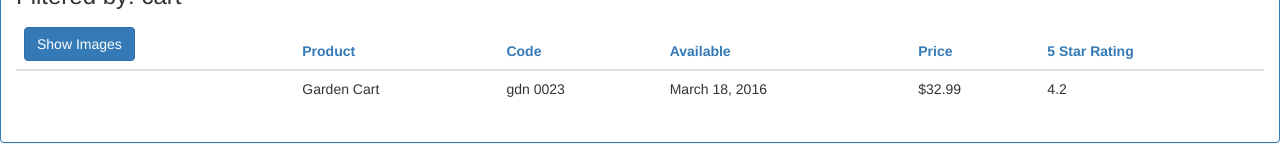
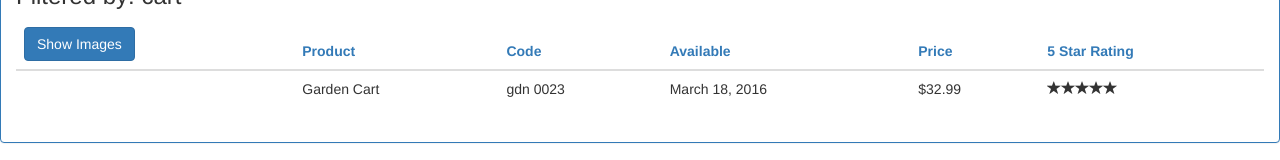
Before and after one commit to rukshandangalla/Angular-Base, an Angular app: page / in a window 1280 px wide. Shown: the part 204-364 px from the top of the page. Built offline with nearby package versions, Linux system fonts and the light colour scheme.

Commit message:
nested component data pass and retrieve

```diff
--- a/src/app/app.module.ts
+++ b/src/app/app.module.ts
@@ -4,12 +4,14 @@
 import { AppComponent } from './app.component';
 import { ProductListComponent } from './products/product-list.component';
 import { ConvertToSpacePipe } from './shared/convert-to-spaces.pipe';
+import { StarComponent } from './shared/star.component';
 
 @NgModule({
   declarations: [
     AppComponent,
     ProductListComponent,
-    ConvertToSpacePipe
+    ConvertToSpacePipe,
+    StarComponent
   ],
   imports: [
     BrowserModule,
--- a/src/app/products/product-list.component.html
+++ b/src/app/products/product-list.component.html
@@ -39,7 +39,9 @@
                         <td>{{product.productCode | lowercase | convertToSpace:'-'}}</td>
                         <td>{{product.releaseDate}}</td>
                         <td>{{product.price | currency:'USD':true:'1.2-2'}}</td>
-                        <td>{{product.starRating}}</td>
+                        <td>
+                            <pm-star [rating]='product.starRating' (ratingClicked)='onRatingClicked($event)'></pm-star>
+                        </td>
                     </tr>
                 </tbody>
             </table>
--- a/src/app/products/product-list.component.ts
+++ b/src/app/products/product-list.component.ts
@@ -49,7 +49,7 @@
         }
     ];
 
-    constructor(){
+    constructor() {
         this.filteredProducts = this.products;
         this.listFilter = 'cart';
     }
@@ -68,4 +68,8 @@
     ngOnInit(): void {
         console.log('In On Init');
     }
+
+    onRatingClicked(message: string): void {
+        this.pageTitle = `Product List ${message}`;
+    }
 }
--- a/src/app/shared/star.component.html
+++ b/src/app/shared/star.component.html
@@ -1,6 +1,7 @@
 <div class="crop"
     [style.width.px]="starWidth"
-    [title]="rating">
+    [title]="rating"
+    (click)="onClick()">
     <div style="width: 86px">
         <span class="glyphicon glyphicon-star"></span>
         <span class="glyphicon glyphicon-star"></span>
--- /dev/null
+++ b/src/app/shared/star.component.ts
@@ -0,0 +1,20 @@
+import { Component, OnChanges, Input, EventEmitter, Output } from '@angular/core';
+import {  } from "events";
+
+@Component({
+    selector: 'pm-star',
+    templateUrl: './star.component.html',
+    styleUrls: ['./star.component.css']
+})
+export class StarComponent implements OnChanges {
+    @Input() rating: number;
+    starWidth: number;
+    @Output() ratingClicked: EventEmitter<string> = new EventEmitter<string>();
+    ngOnChanges(): void {
+        this.starWidth = this.rating * 86 / 5;
+    }
+
+    onClick(): void {
+        this.ratingClicked.emit(`rating ${this.rating} was clicked!`);
+    }
+}
```
